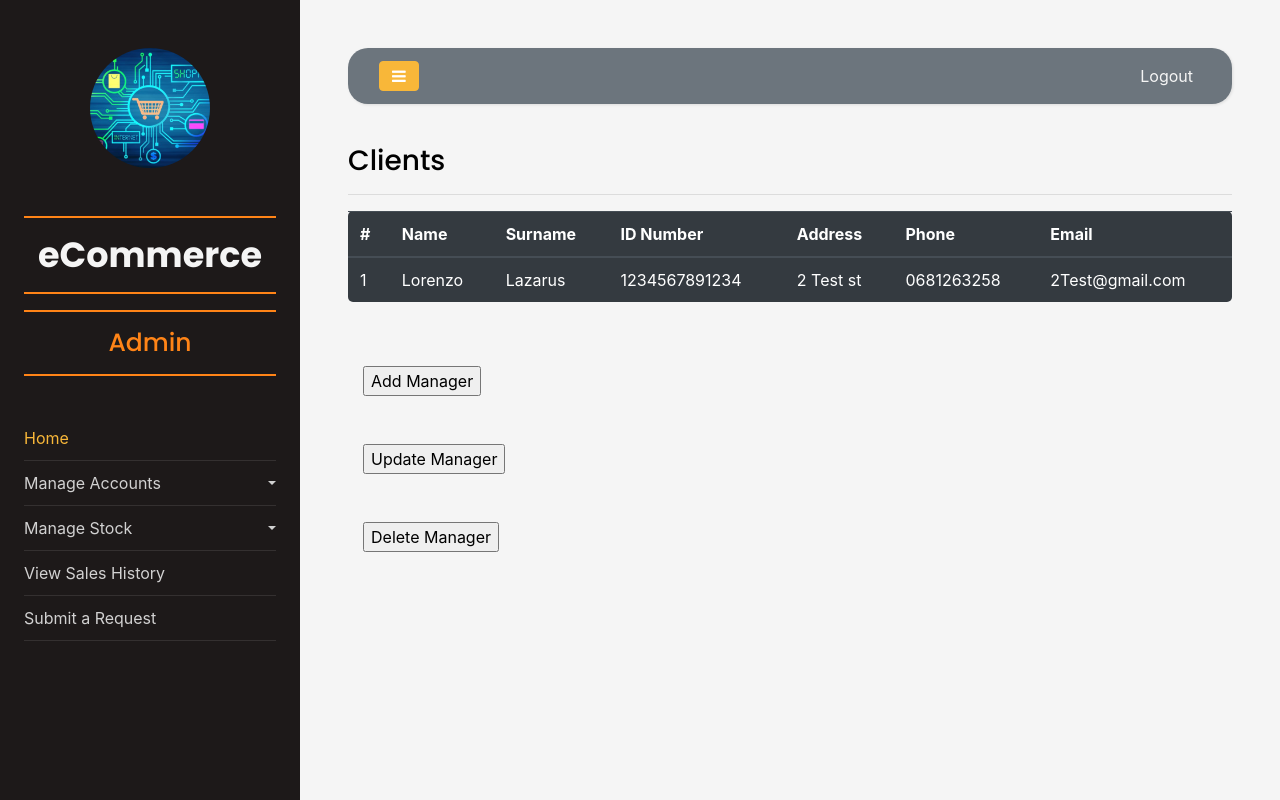
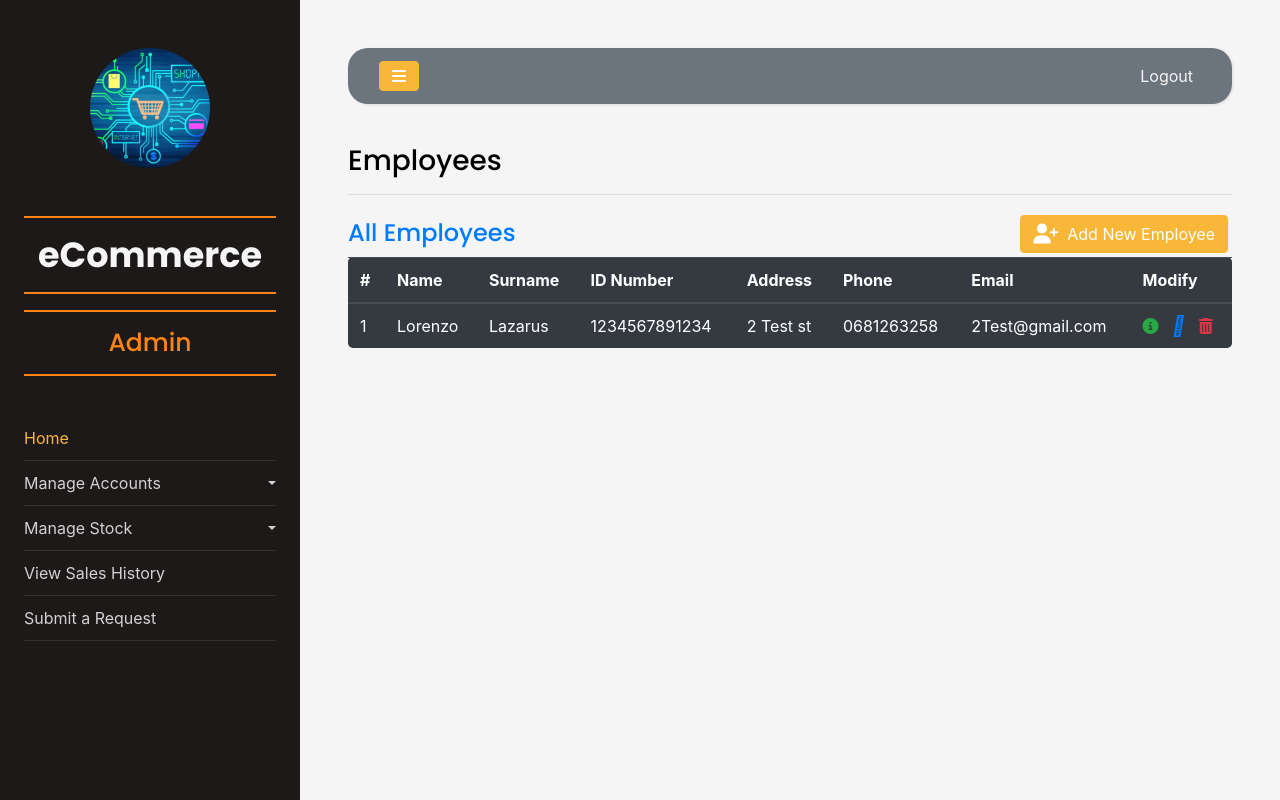
Before and after one commit to LorenzoLazarus/Electronic-Market-2, a PHP site: page /aManagerAccounts.php in a window 1280 px wide. Run offline with PHP 8.4, Linux system fonts and the light colour scheme; some libraries are stand-ins or nearby versions.

Commit message:
Update aManagerAccounts.php
update Employee page

```diff
--- a/aManagerAccounts.php
+++ b/aManagerAccounts.php
@@ -1,5 +1,6 @@
 <?php include 'aNavbar.php'; ?>
 <html lang="en">
+
 <head>
     <!-- Required meta tags -->
     <meta charset="utf-8">
@@ -8,18 +9,29 @@
     <!-- Bootstrap CSS -->
     <link rel="stylesheet" href="https://stackpath.bootstrapcdn.com/bootstrap/4.4.1/css/bootstrap.min.css" integrity="sha384-Vkoo8x4CGsO3+Hhxv8T/Q5PaXtkKtu6ug5TOeNV6gBiFeWPGFN9MuhOf23Q9Ifjh" crossorigin="anonymous">
 
-        <link href="css/dashboard.css" rel="stylesheet" type="text/css"/>
+    <link href="css/dashboard.css" rel="stylesheet" type="text/css" />
     <title>eCommerce |Manager Accounts</title>
 </head>
+
 <body id="wrapper">
 
-        <main role="main" >
+    <main role="main">
 
-            <h3>Clients</h3>
+        <h3>Employees</h3>
         <hr>
         <div class="table-responsive">
+            <div class="row">
+                <div class="col-lg-6">
+                    <h4 class="mt-2 mb-2 text-primary">All Employees</h4>
+                </div>
+                <div class="col-lg-6">
+                    <button type="button" class="btn btn-primary m-1 float-right" data-toggle="modal" data-target="#addModal"><i class="fas fa-user-plus fa-lg"></i>&nbsp;&nbsp;Add New Employee</button>
+                    <!--<a href="#" class="btn btn-success m-1 float-right"><i class="fas fa-table fa-lg">&nbsp;&nbsp;Export to Excel</i></a>-->
+                </div>
+            </div>
+
             <table id="datatable" style="border-radius: 5px" class="table table-dark table-hover">
-                    <thead >
+                <thead>
                     <tr style="border-bottom: gold 1px solid">
                         <th scope="col">#</th>
                         <th scope="col">Name</th>
@@ -28,6 +40,7 @@
                         <th scope="col">Address</th>
                         <th scope="col">Phone</th>
                         <th scope="col">Email</th>
+                        <th scope="col">Modify</th>
                     </tr>
                 </thead>
                 <tbody>
@@ -39,6 +52,12 @@
                         <td>2 Test st</td>
                         <td>0681263258</td>
                         <td>2Test@gmail.com</td>
+                        <td>
+                            <a href="#" title="View Details" class="text-success"><i class="fas fa-info-circle fa-md"></i></a>&nbsp;&nbsp;
+                            <a href="#" title="Edit" class="text-primary"><i class="fa-edit fa-lg"></i></a>&nbsp;&nbsp;
+                            <a href="#" title="Delete" class="text-danger"><i class="fas fa-trash-alt fa-md"></i></a>
+
+                        </td>
                     </tr>
                     <tr>
 
@@ -56,23 +75,39 @@
             </table>
         </div>
 
-            <br><br>
+         <!-- Add new employee -->
+        <div class="modal fade" id="addModal">
+            <div class="modal-dialog modal-dialog-centered">
+                <div class="modal-content">
 
-            <div class="col-4 col-12-xsmall">
-                <input type="submit" name="AddManager" value="Add Manager" class="fit primary" />
+                    <!-- Modal Header -->
+                    <div class="modal-header">
+                        <h4 class="modal-title">Add New Product</h4>
+                        <button type="button" class="close" data-dismiss="modal">&times;</button>
                     </div>
 
-            <br><br>
-
-            <div class="col-4 col-12-xsmall">
-                <input type="submit" name="UpdateManager" value="Update Manager" class="fit primary" />
+                    <!-- Modal body -->
+                    <div class="modal-body">
+                        <form action="" method="post" id="form-data">
+                            <div class="form-group">
+                                <input type="text" name="fname" class="form-control mt-3" placeholder="First Name"  required>
+                                <input type="text" name="surname" class="form-control mt-3" placeholder="Surname" required>
+                                <input type="text" name="idNumber" class="form-control mt-3" placeholder="ID Number" required>
+                                <input type="text" name="Address" class="form-control mt-3" placeholder="Address" required>
+                                <input type="tel" name="phoneNo" class="form-control mt-3" placeholder="Phone Number" required>
+                                <input type="email" name="email" class="form-control mt-3" placeholder="Email" required>
+                                <div class="form-group">
+                                    <input type="submit" name="insert" id="insert" value="Add Employee" class="btn btn-danger btn-block mt-4">
+                                </div>
+                            </div>
+                        </form>
                     </div>
 
-            <br><br>
 
-            <div class="col-4 col-12-xsmall">
-                <input type="submit" name="AddManager" value="Delete Manager" class="fit primary" />
                 </div>
+            </div>
+        </div>
+
 
     </main>
 
@@ -84,6 +119,34 @@
     <script src="DataTables/DataTables-1.10.20/js/jquery.dataTables.min.js" type="text/javascript"></script>
     <script src="DataTables/DataTables-1.10.20/js/dataTables.bootstrap4.min.js" type="text/javascript"></script>
 
+
+
+    <!-- jQuery library -->
+    <script src="https://ajax.googleapis.com/ajax/libs/jquery/3.5.1/jquery.min.js"></script>
+
+    <!-- Popper JS -->
+    <script src="https://cdnjs.cloudflare.com/ajax/libs/popper.js/1.16.0/umd/popper.min.js"></script>
+
+    <!-- Latest compiled JavaScript -->
+    <script src="https://maxcdn.bootstrapcdn.com/bootstrap/4.5.0/js/bootstrap.min.js"></script>
+    <script src="https://kit.fontawesome.com/a076d05399.js"></script>
+
+
+    <script src="https://cdn.jsdelivr.net/npm/sweetalert2@9"></script>
+
+
+
+    <!-- Data Tables-->
+    <script type="text/javascript" src="https://cdn.datatables.net/v/bs4/dt-1.10.21/datatables.min.js"></script>
+
+
+    <script type="text/javascript">
+        $(document).ready(function() {
+            $("table").DataTable();
+        });
+
+    </script>
+
 </body>
 
 </html>
```
Lines whose indentation alone changed are shown as unchanged.
